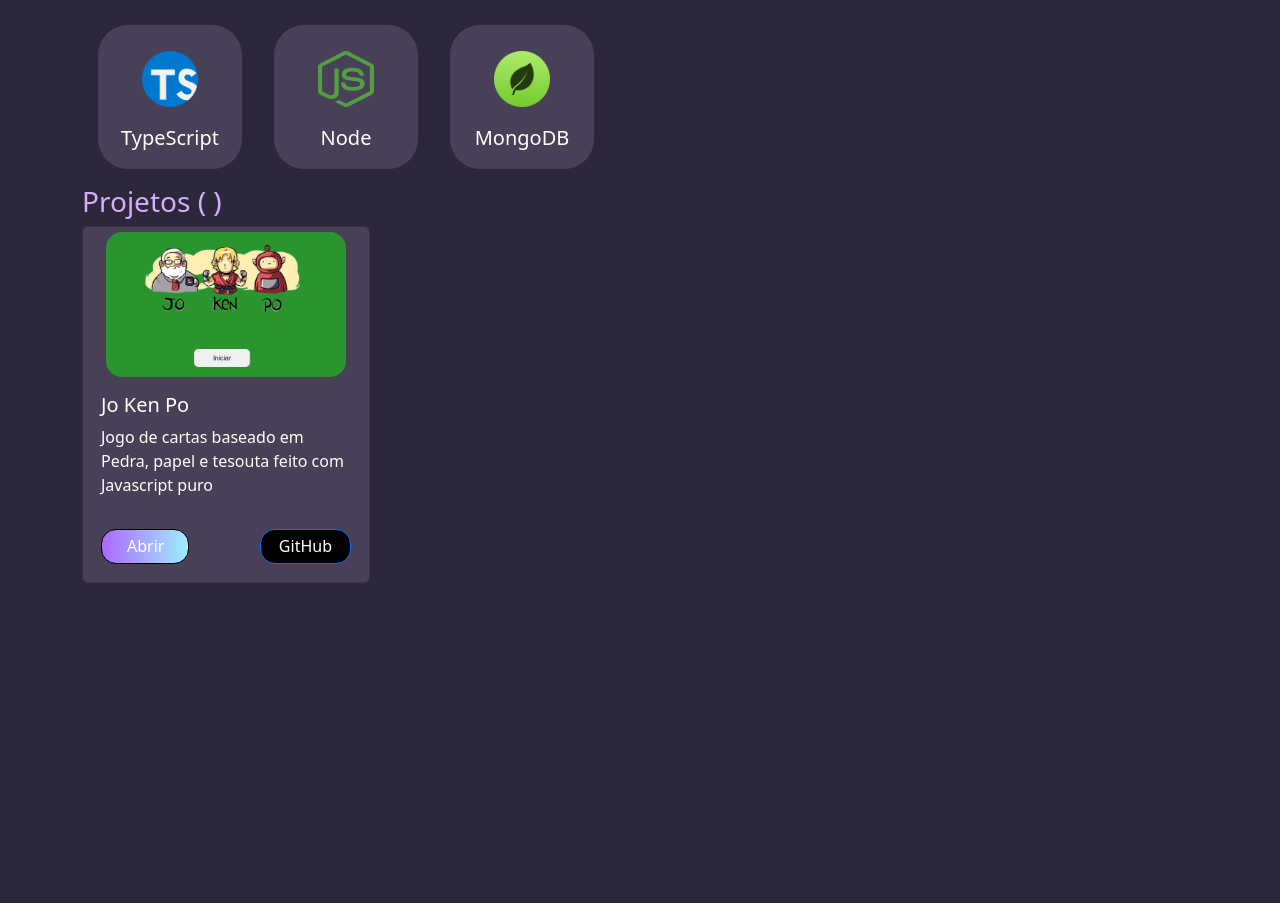
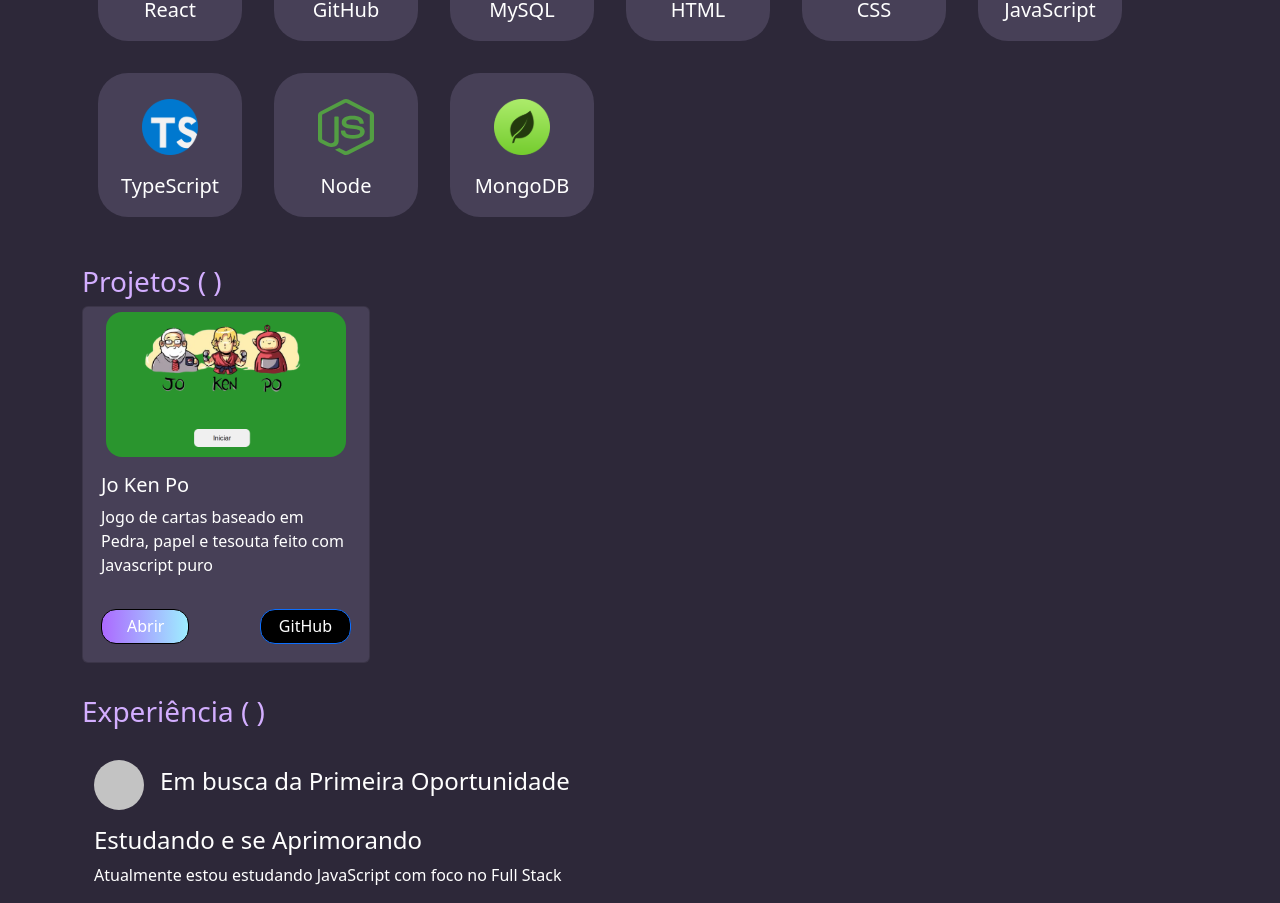
Before and after one commit to lucasb15/meu-portfolio, a React (Create React App) app: page / in a window 1280 px wide. Shown: the part 794-1697 px from the top of the page. Before the commit the page ends 1377 px from the top, so only its background shows below. Built offline with nearby package versions, Linux system fonts and the light colour scheme.

Commit message:
experiencia_pronto

```diff
--- /dev/null
+++ b/src/Components/Experiencia/Experiencias/experiencia.json
@@ -0,0 +1,8 @@
+[{
+    "logo_empresa": "/assets/exemplo_logo.png",
+    "logo_alt": "Exemplo Logo Empresa",
+    "empresa": "Em busca da Primeira Oportunidade",
+    "cargo": "Estudando e se Aprimorando",
+    "descricao": "Atualmente estou estudando JavaScript com foco no Full Stack"
+}
+]
--- /dev/null
+++ b/src/Components/Experiencia/Experiencias/index.css
@@ -0,0 +1,42 @@
+.empresa {
+    display: flex;
+    align-items: center;
+}
+
+.logo_empresa {
+    width: 50px;
+    margin-right: 1rem;
+    border-radius: 50px;
+}
+
+.empresa, .cargo {
+    font-size: 16px;
+}
+
+.meu_cargo {
+    margin-top: 1rem;
+}
+
+.descricao {
+    font-size: 14px;
+}
+
+@media screen and (min-width: 375px) {
+    .empresa, .cargo {
+        font-size: 18px;
+    }
+
+    .descricao {
+        font-size: 16px;
+    }
+}
+
+@media screen and (min-width: 375px) {
+    .empresa, .cargo {
+        font-size: 1.5rem;
+    }
+
+    .descricao {
+        font-size: 1rem;
+    }
+}
--- /dev/null
+++ b/src/Components/Experiencia/Experiencias/index.js
@@ -0,0 +1,21 @@
+import "./index.css";
+import experiencia from "./experiencia.json";
+
+export default function Experiencias() {
+    return (
+        <div className="container meu_container">
+            {experiencia.map(item => (
+                <div>
+                    <div className="empresa">
+                    <img src={item.logo_empresa} alt={item.logo_alt} className="logo_empresa"></img>
+                    <h3 className="empresa">{item.empresa}</h3>
+                </div>
+                <div className="meu_cargo">
+                    <h4 className="cargo">{item.cargo}</h4>
+                    <p className="descricao">{item.descricao}</p>
+                </div>
+                </div>
+            ))}
+        </div>
+    )
+}
--- a/src/Components/Experiencia/index.js
+++ b/src/Components/Experiencia/index.js
@@ -1,7 +1,10 @@
+import Experiencias from "./Experiencias";
+
 export default function Experiencia() {
     return (
-        <>
-
-        </>
+        <div className="container meu_container">
+            <h3 className="titulo">Experiência ( )</h3>
+            <Experiencias />
+        </div>
     )
 }
--- a/src/Components/Projetos/index.js
+++ b/src/Components/Projetos/index.js
@@ -2,7 +2,7 @@ import Cards from './CardsProjetos'
 
 export default function Projetos() {
     return (
-        <div className='container' id='projetos'>
+        <div className='container meu_container' id='projetos'>
             <h3 className="titulo">Projetos ( )</h3>
             <Cards />
         </div>
--- a/src/Components/Sobre/Eu/index.css
+++ b/src/Components/Sobre/Eu/index.css
@@ -1,5 +1,9 @@
 .container {
     color: white;
+}
+
+.meu_container {
+    margin-top: 2rem;
 }
 
 .titulo {
--- a/src/Components/Sobre/Eu/index.js
+++ b/src/Components/Sobre/Eu/index.js
@@ -2,7 +2,7 @@ import "./index.css"
 
 export default function Eu() {
     return (
-        <div className="container">
+        <div className="container meu_container">
             <h3 className="titulo">Sobre ( )</h3>
             <p className="conteudo_sobre">Lorem ipsum dolor sit amet, consectetur adipiscing elit. Integer velit turpis, finibus eu condimentum ut, posuere at ipsum. Maecenas vel consequat mauris. Quisque sodales ipsum aliquet aliquam placerat. Proin varius condimentum sapien. Mauris quis elit nibh. Morbi ut facilisis nisl. Duis et leo ut odio rhoncus porta a a dui. Nullam arcu nibh, bibendum in enim sed, ullamcorper feugiat nunc. </p>
         </div>
--- a/src/Components/Sobre/Skills/index.js
+++ b/src/Components/Sobre/Skills/index.js
@@ -3,7 +3,7 @@ import "./index.css";
 
 export default function Skills() {
     return (
-        <div className="container">
+        <div className="container meu_container">
             <h3 className="titulo">Minhas Skills ( )</h3>
             <div className="card_skills">
                 {skill.map(item => (
--- a/src/Components/Sobre/index.js
+++ b/src/Components/Sobre/index.js
@@ -3,7 +3,7 @@ import Skills from "./Skills";
 
 export default function Sobre() {
     return (
-        <div id="sobre">
+        <div id="sobre meu_container">
             <Eu />
             <Skills />
         </div>
```
Also changed, not shown: public/assets/12333.png (deleted), public/assets/exemplo_logo.png (added).
